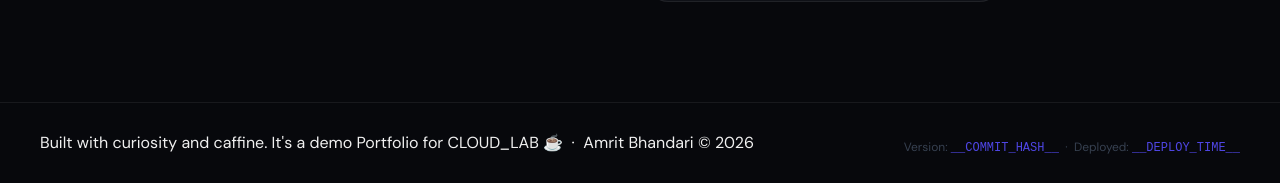
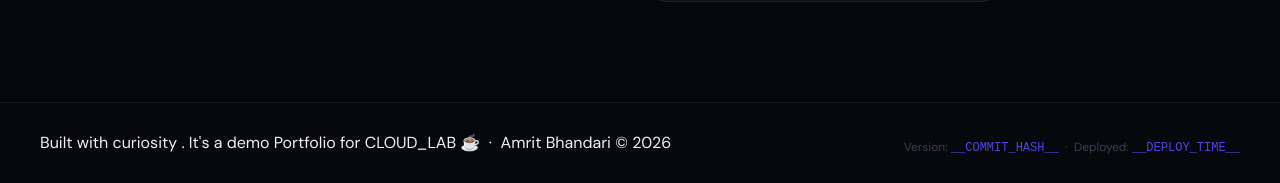
Before and after one commit to AmritBhandari25/cloudlab, a plain HTML site: page index.html in a window 1280 px wide. Shown: the part 3731-3914 px from the top of the page. Drawn offline with Linux system fonts and the light colour scheme.

Commit message:
fix(docs ):fix some info

```diff
--- a/index.html
+++ b/index.html
@@ -643,7 +643,7 @@
   <!-- FOOTER -->
  <footer>
 
-  <p>Built with <span>curiosity and caffine. It's a demo Portfolio for CLOUD_LAB</span> ☕ &nbsp;·&nbsp; Amrit Bhandari © 2026</p>
+  <p>Built with <span>curiosity . It's a demo Portfolio for CLOUD_LAB</span> ☕ &nbsp;·&nbsp; Amrit Bhandari © 2026</p>
 
   <!-- CI/CD build info — replaced by GitHub Actions at deploy time -->
   <p style="margin-top: 0.5rem; font-size: 0.75rem; color: #374151;">
```
